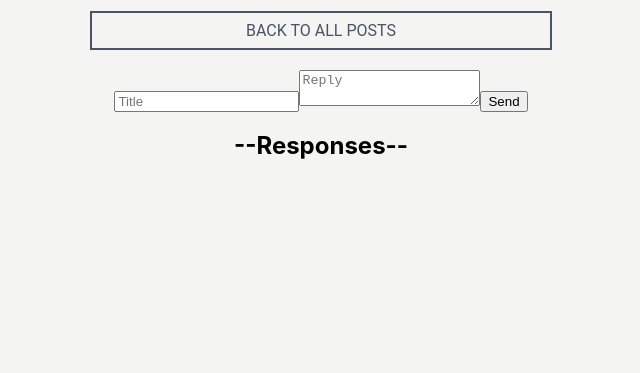
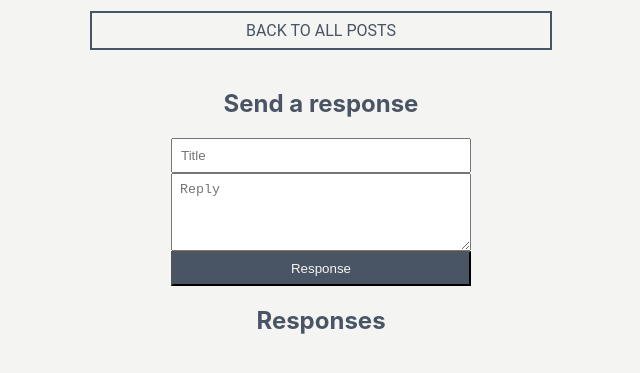
Before and after one commit to InnuendoX3/forum, a React (Create React App) app: page /posts/1 in a window 1280 px wide. Shown: the part 365-738 px from the top of the page, without its empty margins (319-959 px from the left). Built offline with nearby package versions, Linux system fonts and the light colour scheme; no server answers.

Commit message:
REsponses OK. PostDetailPage Styled!

```diff
--- a/src/components/ResponseForm.jsx
+++ b/src/components/ResponseForm.jsx
@@ -1,5 +1,11 @@
 import React, { useState } from 'react'
 import Forum from '../data/ForumKit'
+
+import Form from './styled/Form'
+import SubmitButton from './styled/SubmitButton'
+import Subtitle from './styled/Subtitle'
+import TextArea from './styled/TextArea'
+import TextInput from './styled/TextInput'
 
 /**
  * For my information:
@@ -35,10 +41,11 @@ export default function ResponseForm(props) {
   }
 
   return (
-    <form onSubmit={tempHandleSubmitTestHistory}>
-      <input type="text" onChange={handleTitle} placeholder="Title" required/>
-      <textarea onChange={handleResponse} placeholder="Reply" required/>
-      <button>Send</button>
-    </form>
+    <Form onSubmit={tempHandleSubmitTestHistory}>
+      <Subtitle>Send a response</Subtitle>
+      <TextInput type="text" onChange={handleTitle} placeholder="Title" required/>
+      <TextArea rows="4" onChange={handleResponse} placeholder="Reply" required/>
+      <SubmitButton value="Response" />
+    </Form>
   )
 }
--- a/src/components/ResponseSingle.jsx
+++ b/src/components/ResponseSingle.jsx
@@ -1,13 +1,33 @@
 import React from 'react'
+import styled from 'styled-components'
+
+const Response = styled.div`
+  display: flex;
+  flex-direction: column;
+  text-align: center;
+`
+const Title = styled.h3`
+  margin: 20px 0 0 0;
+`
+const By = styled.small`
+
+`
+const Content = styled.p`
+
+`
+
 
 export default function ResponseSingle(props) {
   const { response } = props
   const author = response.author ? `${response.author.firstName} ${response.author.lastName}` : '---'
   return (
-    <div>
-      <h3> {response.title} </h3>
-      <p> By {author}</p>
-      <p> {response.content} </p>
-    </div>
+    <>
+    <Response>
+      <Title> {response.title} </Title>
+      <By> By {author}</By>
+      <Content> {response.content} </Content>
+    </Response>
+    <hr/>
+    </>
   )
 }
--- a/src/components/styled/Subtitle.jsx
+++ b/src/components/styled/Subtitle.jsx
@@ -1,5 +1,6 @@
 import styled from 'styled-components'
 
 export default styled.h2`
+  text-align: center;
   color: #495464;
 `
--- /dev/null
+++ b/src/components/styled/TextArea.jsx
@@ -0,0 +1,5 @@
+import styled from 'styled-components'
+
+export default styled.textarea`
+  padding: 8px;
+`
--- a/src/pages/PostDetailPage.jsx
+++ b/src/pages/PostDetailPage.jsx
@@ -7,6 +7,7 @@ import ResponseList from '../components/ResponseList'
 
 import Page from '../components/styled/Page'
 import WrapperHor from '../components/styled/WrapperHor'
+import Subtitle from '../components/styled/Subtitle'
 
 
 export default function PostDetailPage(props) {
@@ -30,7 +31,7 @@ export default function PostDetailPage(props) {
         <PostSingle post={postDetails} />
         {/* TODO: Send Response */}
         <ResponseForm history={props.history} postId={postId} />
-        <h2>--Responses--</h2>
+        <Subtitle>Responses</Subtitle>
         {
           postDetails.responses && <ResponseList responseList={postDetails.responses} />
         }
```
